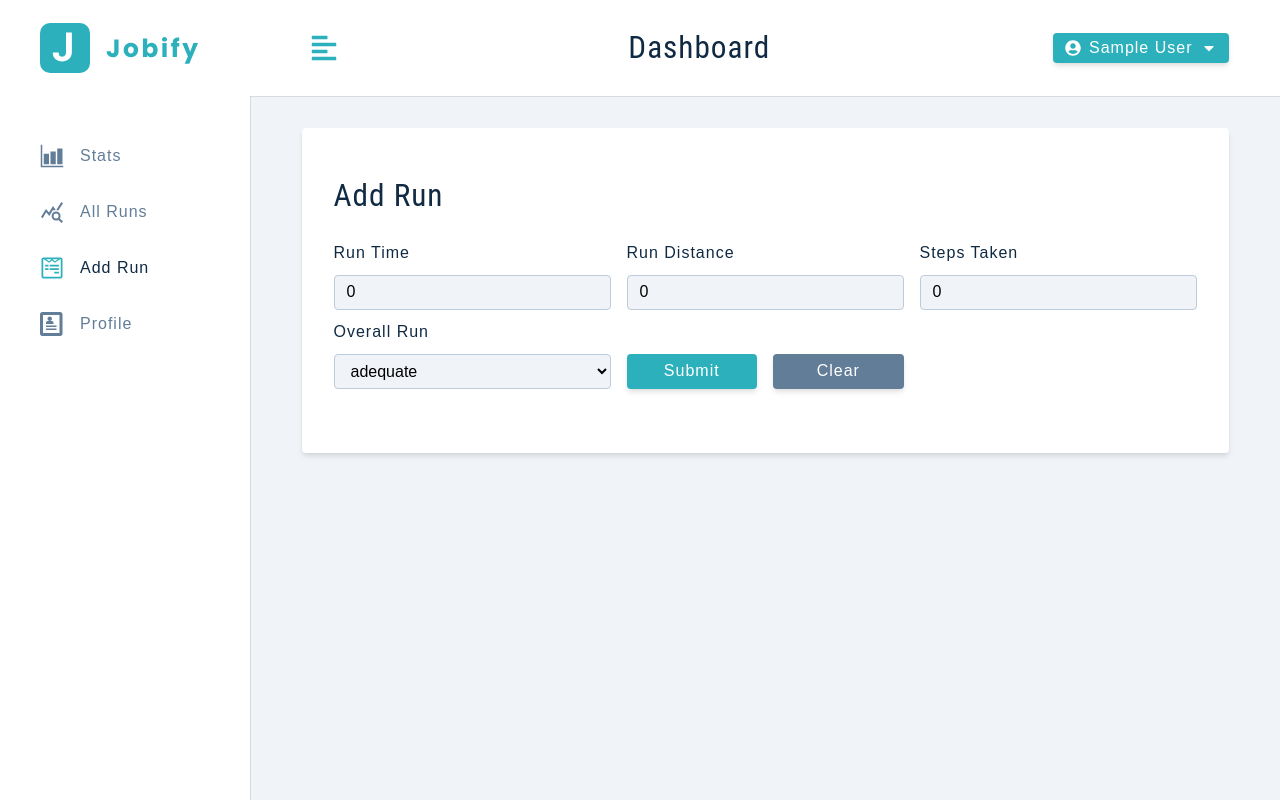
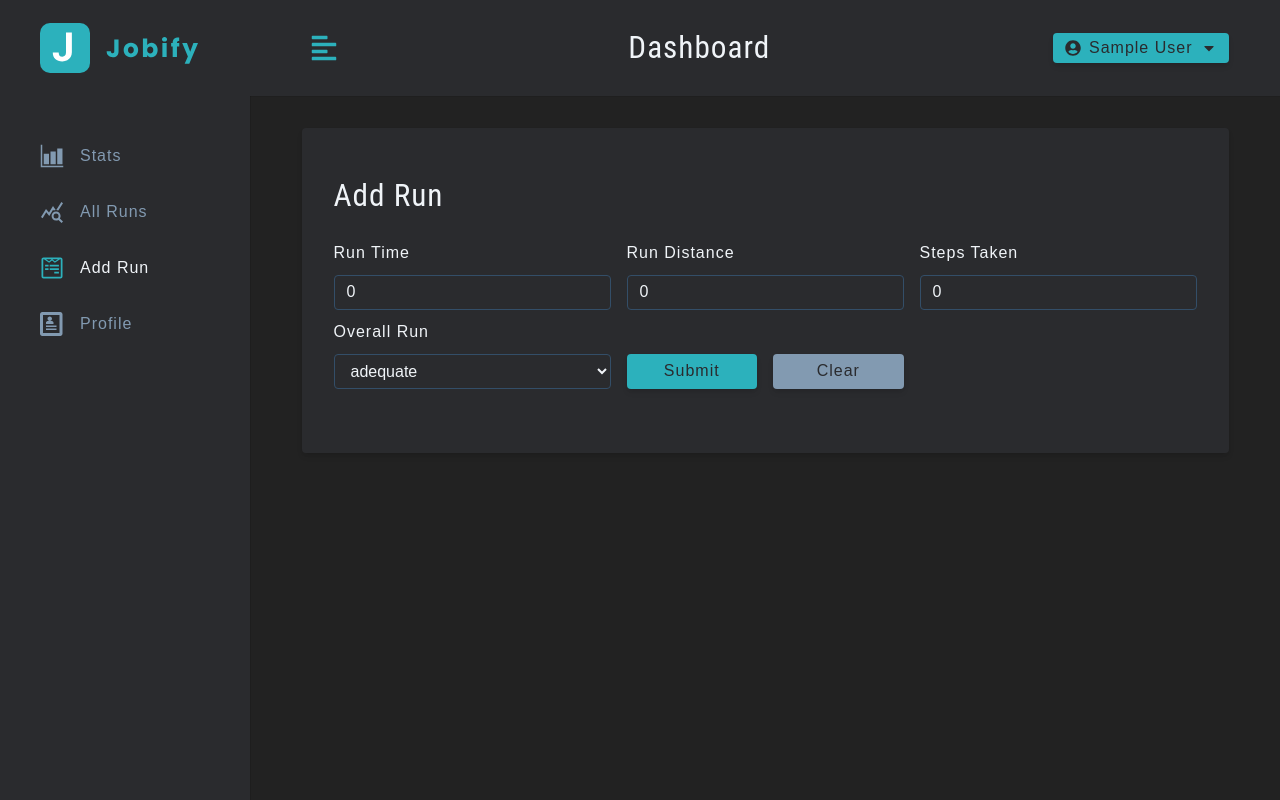
Before and after one commit to MounirEl-Abbas/runTracker, a React (Create React App) app in the folder client/: page /add-run in a window 1280 px wide. Built offline with nearby package versions, Linux system fonts and the light colour scheme; sample sign-in values are in the browser's storage.

Commit message:
CSS/default-dark-mode

```diff
--- a/client/src/components/BigSidebar.jsx
+++ b/client/src/components/BigSidebar.jsx
@@ -30,7 +30,7 @@ const Wrapper = styled.aside`
     display: block;
     box-shadow: 1px 0px 0px 0px rgba(0, 0, 0, 0.1);
     .sidebar-container {
-      background: var(--white);
+      background: var(--grey-dark);
       min-height: 100vh;
       height: 100%;
       width: 250px;
--- a/client/src/components/Navbar.jsx
+++ b/client/src/components/Navbar.jsx
@@ -67,7 +67,7 @@ const Wrapper = styled.nav`
     display: flex;
     align-items: center;
   }
-  background: var(--white);
+  background: var(--grey-dark);
   .btn-container {
     position: relative;
   }
--- a/client/src/components/PageBtnContainer.jsx
+++ b/client/src/components/PageBtnContainer.jsx
@@ -76,13 +76,13 @@ const Wrapper = styled.section`
   }
   .active {
     background: var(--primary-500);
-    color: var(--white);
+    color: var(--grey-dark);
   }
   .prev-btn,
   .next-btn {
     width: 100px;
     height: 40px;
-    background: var(--white);
+    background: var(--grey-dark);
     border-color: transparent;
     border-radius: var(--borderRadius);
     color: var(--primary-500);
@@ -98,6 +98,6 @@ const Wrapper = styled.section`
   .prev-btn:hover,
   .next-btn:hover {
     background: var(--primary-500);
-    color: var(--white);
+    color: var(--grey-dark);
   }
 `;
--- a/client/src/components/Run.jsx
+++ b/client/src/components/Run.jsx
@@ -65,7 +65,7 @@ const Run = ({
 export default Run;
 
 const Wrapper = styled.article`
-  background: var(--white);
+  background: var(--grey-dark);
   border-radius: var(--borderRadius);
   display: grid;
   grid-template-rows: 1fr auto;
@@ -91,7 +91,6 @@ const Wrapper = styled.article`
     font-size: 1.2rem;
     font-weight: 600;
     text-transform: capitalize;
-    color: var(--white);
     margin-right: 2rem;
     svg {
       font-size: 4.5rem;
@@ -101,7 +100,7 @@ const Wrapper = styled.article`
     p {
       width: 80px;
       transform: rotateZ(-45deg);
-      letter-spacing: 1px;
+      letter-spacing: var(--letterSpacing);
       text-align: center;
     }
   }
@@ -112,7 +111,7 @@ const Wrapper = styled.article`
     p {
       margin: 0;
       text-transform: capitalize;
-      color: var(--grey-400);
+      color: var(--grey-600);
       letter-spacing: var(--letterSpacing);
     }
   }
--- a/client/src/components/SmallSidebar.jsx
+++ b/client/src/components/SmallSidebar.jsx
@@ -48,7 +48,7 @@ const Wrapper = styled.aside`
     opacity: 1;
   }
   .content {
-    background: var(--white);
+    background: var(--grey-dark);
     width: var(--fluid-width);
     height: 95vh;
     border-radius: var(--borderRadius);
--- a/client/src/components/StatItem.jsx
+++ b/client/src/components/StatItem.jsx
@@ -16,7 +16,7 @@ export default StatItem;
 
 const Wrapper = styled.article`
   padding: 2rem;
-  background: var(--white);
+  background: var(--grey-dark);
   border-radius: var(--borderRadius);
   border-bottom: 5px solid ${props => props.color};
   header {
--- a/client/src/index.css
+++ b/client/src/index.css
@@ -25,19 +25,21 @@ html {
   --primary-900: #044e54;
 
   /* grey */
-  --grey-50: #f0f4f8;
-  --grey-100: #d9e2ec;
-  --grey-200: #bcccdc;
-  --grey-300: #9fb3c8;
-  --grey-400: #829ab1;
-  --grey-500: #627d98;
-  --grey-600: #486581;
-  --grey-700: #334e68;
-  --grey-800: #243b53;
-  --grey-900: #102a43;
+  --grey-50: #102a43;
+  --grey-100: #243b53;
+  --grey-200: #334e68;
+  --grey-300: #486581;
+  --grey-400: #627d98;
+  --grey-500: #829ab1;
+  --grey-600: #9fb3c8;
+  --grey-700: #bcccdc;
+  --grey-800: #d9e2ec;
+  --grey-900: #f0f4f8;
+
+
   /* rest of the colors */
   --black: #222;
-  --white: #fff;
+  --grey-dark: #2A2B2E;
   --red-light: #f8d7da;
   --red-dark: #842029;
   --green-light: #d1e7dd;
@@ -49,7 +51,7 @@ html {
   --small-text: 0.875rem;
   --extra-small-text: 0.7em;
   /* rest of the vars */
-  --backgroundColor: var(--grey-50);
+  --backgroundColor: #2A2B2E;
   --textColor: var(--grey-900);
   --borderRadius: 0.25rem;
   --letterSpacing: 1px;
@@ -70,7 +72,7 @@ html {
 }
 
 body {
-  background: var(--backgroundColor);
+  background: var(--black);
   font-family: var(--bodyFont);
   font-weight: 400;
   line-height: 1.75;
@@ -117,6 +119,12 @@ h5 {
   font-size: 1.25rem;
 }
 
+select,
+input {
+  color: var(--textColor);
+}
+
+
 small,
 .text-small {
   font-size: var(--small-text);
@@ -147,7 +155,7 @@ ul {
 
 .btn {
   cursor: pointer;
-  color: var(--white);
+  color: var(--grey-dark);
   background: var(--primary-500);
   border: transparent;
   border-radius: var(--borderRadius);
@@ -183,7 +191,7 @@ ul {
 }
 .btn-danger:hover {
   background: var(--red-dark);
-  color: var(--white);
+  color: var(--textColor);
 }
 /* alerts */
 .alert {
@@ -208,7 +216,7 @@ ul {
 .form {
   width: 90vw;
   max-width: var(--fixed-width);
-  background: var(--white);
+  background: var(--grey-dark);
   border-radius: var(--borderRadius);
   box-shadow: var(--shadow-2);
   padding: 2rem 2.5rem;
--- a/client/src/pages/dashboard/AddRun.jsx
+++ b/client/src/pages/dashboard/AddRun.jsx
@@ -105,7 +105,7 @@ export default AddRun;
 const Wrapper = styled.section`
   border-radius: var(--borderRadius);
   width: 100%;
-  background: var(--white);
+  background: var(--grey-dark);
   padding: 3rem 2rem 4rem;
   box-shadow: var(--shadow-2);
   h3 {
@@ -145,7 +145,7 @@ const Wrapper = styled.section`
     background: var(--grey-500);
   }
   .clear-btn:hover {
-    background: var(--black);
+    background: var(--grey-300);
   }
   @media (min-width: 992px) {
     .form-center {
--- a/client/src/pages/dashboard/Profile.jsx
+++ b/client/src/pages/dashboard/Profile.jsx
@@ -55,7 +55,7 @@ export default Profile;
 const Wrapper = styled.section`
   border-radius: var(--borderRadius);
   width: 100%;
-  background: var(--white);
+  background: var(--grey-dark);
   padding: 3rem 2rem 4rem;
   box-shadow: var(--shadow-2);
   h3 {
```
